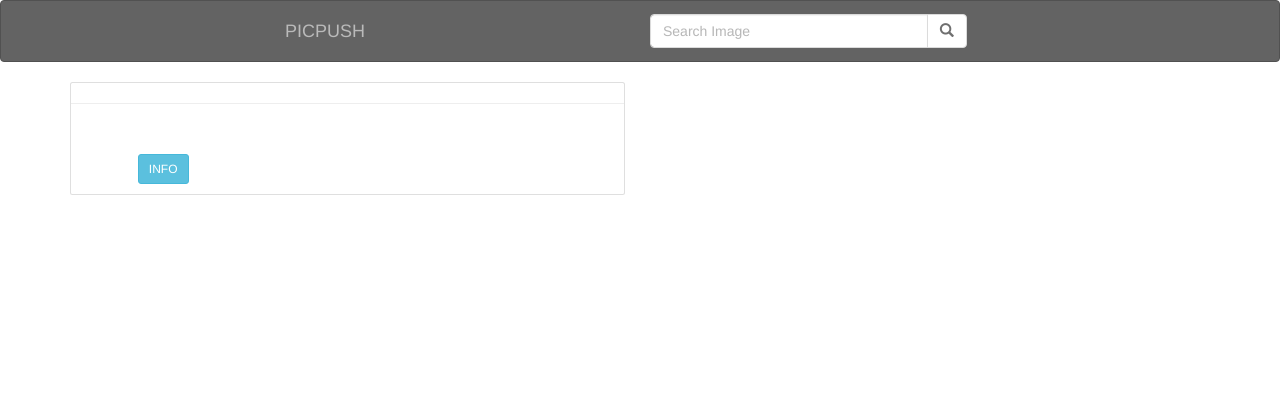
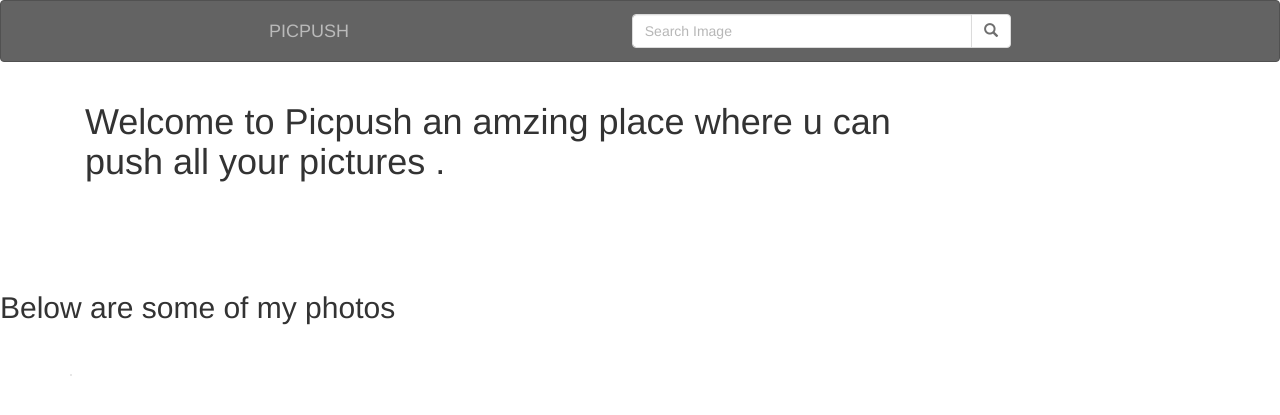
Before and after one commit to Mark-Muiri/dgallery, a Django app: page / in a window 1280 px wide. Shown: the top 415 px of the page. Run offline with Django 3.2, Linux system fonts and the light colour scheme; tables that the repository leaves empty hold one stand-in row (values such as "Sample post"); some libraries are stand-ins or nearby versions.

Commit message:
added readme and tried modal functionality

```diff
--- a/picpush/templates/navbar.html
+++ b/picpush/templates/navbar.html
@@ -14,7 +14,7 @@
 
      <!-- Adding a search form  -->
      <div class="col-sm-4 col-md-4 navbar-right">
-      <form class="navbar-form" role="search" action="{% url 'search'%}">
+
 
 
 
--- a/picpush/templates/all-pics/search.html
+++ b/picpush/templates/search.html
@@ -17,7 +17,7 @@
     {% for image in images %}
       <div class="col-sm-6 col-md-3">
         <h1>{{image.category}}</h1>
-        <img src="{{image.image_link.url}}" class="img-responsive" max-width="300" height="300">
+        <img src="{{image.photo.url}}" class="img-responsive" max-width="300" height="300">
       </div>
     {% endfor %}
   {% endif %}
--- a/picpush/templates/welcome.html
+++ b/picpush/templates/welcome.html
@@ -1,38 +1,38 @@
 {%extends 'all-pics/base.html'%}
-{% load static %}
-{% load bootstrap4 %}
 {% block content %}
-<LInk:css></LInk:css>
+{{block.super}}
 <div class="container">
-  <div class="row row-cols-2 row-cols-md-2 g-4">
-
-    {% for image in images %}
-       <div class="col-md-6">
-      <div class="card">
-          <hr>
-          <div class="profile-card-2"><img src="{{image.photo.url}}" class="img img-responsive">
-
-          </div>
-
-          <div class="col-md-4">
-            <h4 class="text-center">
-              <div id='butn'>
-                <button class="btn btn-info btn-sm">INFO</button>
-              </div>
-              <div id="Modal_pic" class="modal">
-
-                <!-- The Close Button -->
-                <span class="close">&times;</span>
-                {{image.photo.url}}
-                <!-- Modal Content (The Image) -->
-                <img class="modal-content" id="img1">
-
-                <!-- Modal Caption (Image Text) -->
-                <div id="caption"></div>
-              </div>
-          </div>
-
-          {% endfor %}
+    <div class="row">
+        <div class="col-md-9" id="intro">
+            <h1>Welcome to Picpush an amzing place where u can push all your pictures .</h1>
+        </div>
+    </div>
+    <!-- <div class="col-md-3" id="landing">
+        <img src="https://images.unsplash.com/photo-1595981234058-a9302fb97229?ixid=MnwxMjA3fDB8MHxzZWFyY2h8N3x8cG9sYXJvaWRzJTIwcGhvdG9zfGVufDB8fDB8fA%3D%3D&ixlib=rb-1.2.1&auto=format&fit=crop&w=500&q=60" alt=""> -->
+    </div>
+</div>
+<br><br><br><br>
+<h2>Below are some of my photos</h2>
+        <div class="photo-gallery">
+            <div class="container">
+                <div class="intro">
+                </div>
+                <div class="row photos">
+                  {% for image in images%}
+                  <div class=" card grid-item" >
+                      <img style="object-fit: cover;" onclick="showModal('{{image.name}}','{{image.description}}','{{image.image.url}}','{{image.location}}','{{image.category}}')"
+                          class="image img-responsive" src="{{image.photo.url}}">
+                  </div>
+                  {% endfor%}
         </div>
       </div>
-      {% endblock %}
+    </div>
+    </div>
+</div>
+ <!--lightbox scripts-->
+ <script src="https://cdnjs.cloudflare.com/ajax/libs/jquery/3.2.1/jquery.min.js"></script>
+ <script src="https://cdnjs.cloudflare.com/ajax/libs/twitter-bootstrap/4.1.3/js/bootstrap.bundle.min.js"></script>
+ <script src="https://cdnjs.cloudflare.com/ajax/libs/lightbox2/2.8.2/js/lightbox.min.js"></script>
+
+
+{% endblock %}
--- a/picpush/views.py
+++ b/picpush/views.py
@@ -20,3 +20,11 @@ def search_results(request):
     else:
         message = "You haven't searched for any term"
     return render(request, 'all-pics/search.html',{"message":message})
+
+def location_images(request, location):
+    '''
+    Function to display images per location
+    '''
+    location_images = Image.filter_by_location(location)
+
+    return render(request, 'location.html', {"location_images": location_images, "location":location})
--- a/static/css/basepics.css
+++ b/static/css/basepics.css
@@ -1,92 +1,34 @@
-.container-fluid, .container {
-    max-width: 1200px;
+.photo-gallery {
+    color:#313437;
+    background-color:#fff;
   }
-
-.card-container {
-    padding: 100px 0px;
-    -webkit-perspective: 1000;
-    perspective: 1000;
+  .photo-gallery p {
+    color:#7d8285;
   }
-
-.profile-card-1 {
-    background-color: #fff;
-    border-radius: 10px;
-    box-shadow: 0px 0px 25px rgba(0, 0, 0, 0.1);
-    background-image: url(../img/profile-bg-1.jpg);
-    background-position: center;
-    padding-top: 100px;
-    overflow: hidden;
-    position: relative;
-    margin: 10px auto;
-    cursor: pointer;
-    max-width: 300px;
+  .photo-gallery h2 {
+    font-weight:bold;
+    margin-bottom:40px;
+    padding-top:40px;
+    color:inherit;
   }
-
-.profile-card-1 .profile-content {
-    position: relative;
-    background-color: #fff;
-    padding: 70px 20px 20px 20px;
-    text-align: center;
+  @media (max-width:767px) {
+    .photo-gallery h2 {
+      margin-bottom:25px;
+      padding-top:25px;
+      font-size:24px;
     }
-
-.profile-card-1 .profile-img {
-    position: absolute;
-    height: 100px;
-    left: 0px;
-    right: 0px;
-    z-index: 10;
-    top: -50px;
-    transition: all 0.25s linear;
-    transform-style: preserve-3d;
   }
-
-.profile-card-1 .profile-img img {
-    height: 100px;
-    margin: auto;
-    border-radius: 50%;
-    border: 5px solid #fff;
-    box-shadow: 0px 0px 10px rgba(0, 0, 0, 0.2);
+  .photo-gallery .intro {
+    font-size:16px;
+    max-width:500px;
+    margin:0 auto 40px;
   }
-
-.profile-card-1 .profile-name {
-    font-size: 18px;
-    font-weight: bold;
-    color: #021830;
+  .photo-gallery .intro p {
+    margin-bottom:0;
   }
-
-.profile-card-1 .profile-address {
-    color: #777;
-    font-size: 12px;
-    margin: 0px 0px 15px 0px;
+  .photo-gallery .photos {
+    padding-bottom:20px;
   }
-
-.profile-card-1 .profile-description {
-    font-size: 13px;
-    padding: 5px 10px;
-    color: #777;
+  .photo-gallery .item {
+    padding-bottom:30px;
   }
-
-.profile-card-1 .profile-icons .fa {
-    margin: 5px;
-    color: #777;
-}
-
-.profile-card-1:hover {
-    box-shadow: 0px 0px 50px rgba(0, 0, 0, 0.1);
-}
-
-.profile-card-1:hover .profile-img {
-    transform: rotateY(180deg);
-}
-
-.profile-card-2 {
-    max-width: 300px;
-    background-color: #fff;
-    box-shadow: 0px 0px 25px rgba(0, 0, 0, 0.1);
-    background-position: center;
-    overflow: hidden;
-    position: relative;
-    margin: 10px auto;
-    cursor: pointer;
-    border-radius: 10px;
-}
```
Also changed, not shown: README.md (added). Lines whose indentation alone changed are shown as unchanged.
